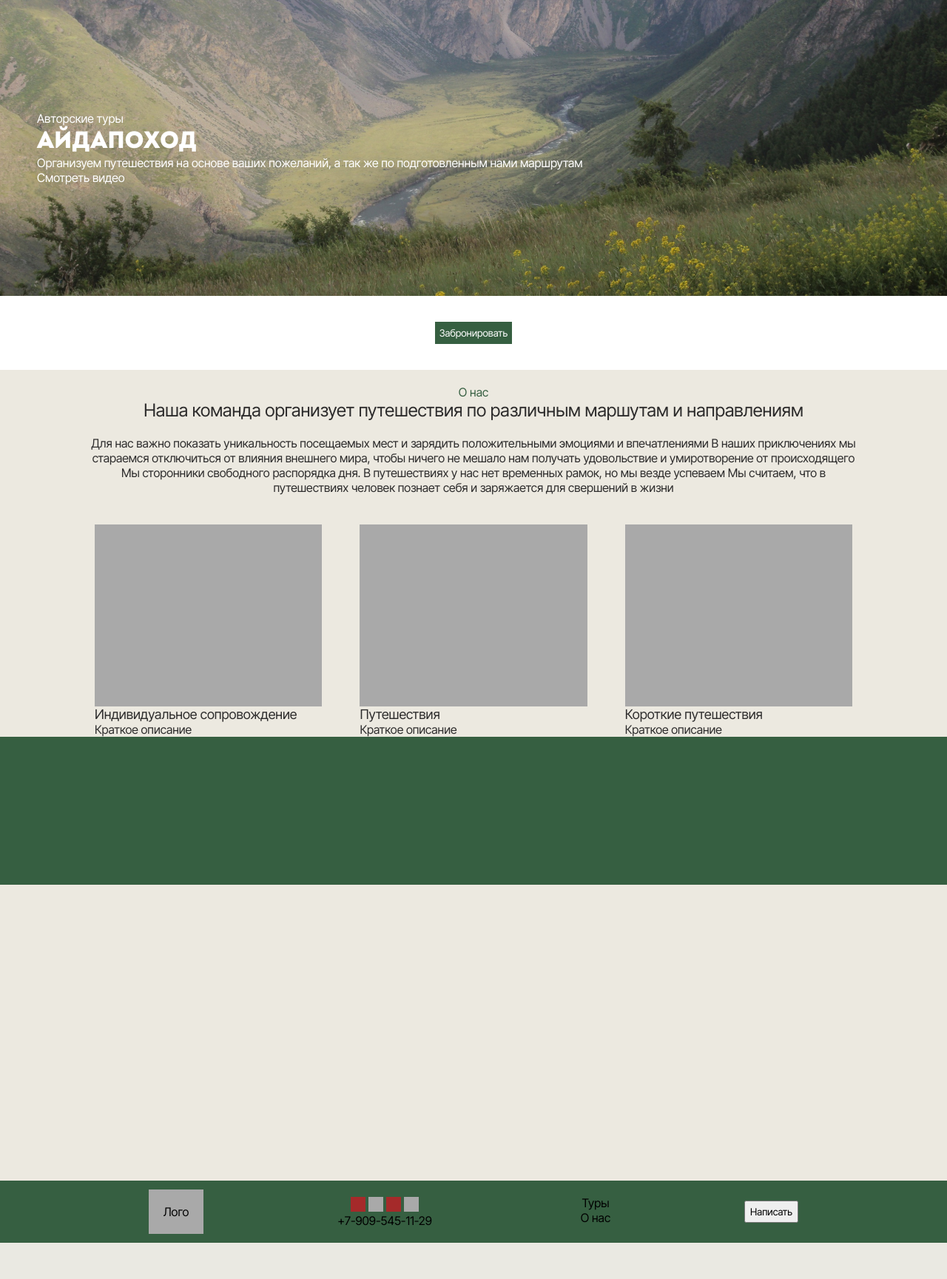
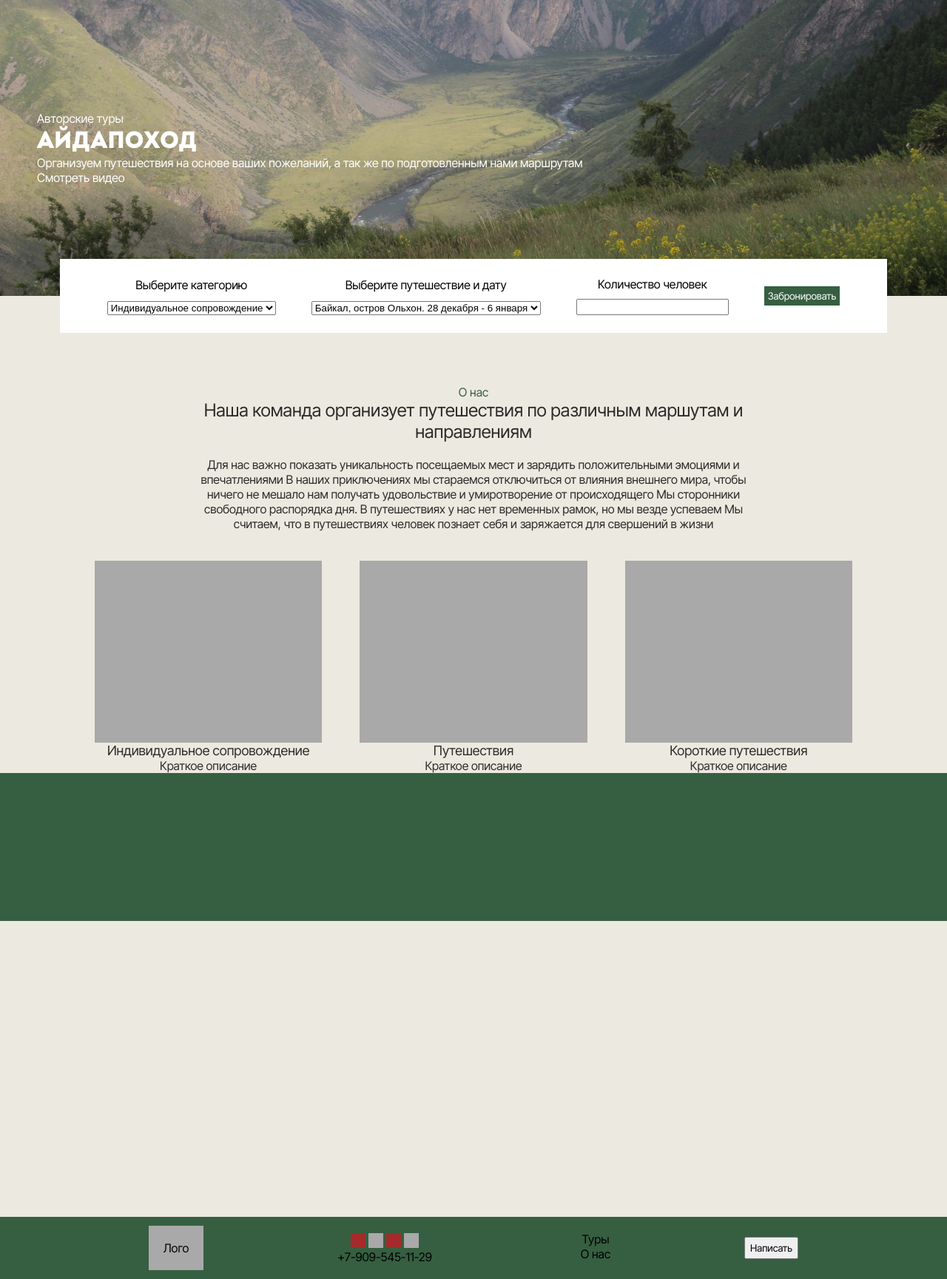
Before and after one commit to TwoMokko/travel, a PHP site: page / in a window 1280 px wide. Shown: the whole page at 74% size. Before the commit the page ends 1680 px from the top, so only its background shows below. Run offline with PHP 8.4, Linux system fonts and the light colour scheme; style sheets or scripts are compiled from the project's sources; some libraries are stand-ins or nearby versions.

Commit message:
Работа с главной страницей в сцсс

```diff
--- a/css/main.scss
+++ b/css/main.scss
@@ -26,23 +26,43 @@ body { background-color: $color_main; margin: 0; }
 }
 
 
-main {
-	> div.check_tour {
-		height: 100px; background-color: white; display: flex; justify-content: center; text-align: center;
-		> div {}
+
+.block.check_tour { position: relative;
+	height: 0;
+	> div { position: absolute; left: 0; right: 0; top: -50px; text-align: center;
+		> form {
+			padding: 24px 40px; margin: 0 auto; background-color: white; display: inline-flex; justify-content: center;
+			> div {
+				margin-top: auto; margin-bottom: auto; padding: 0 24px;
+				&:nth-of-type(1) {
+					> div { padding-bottom: 10px; }
+				}
+				&:nth-of-type(2) {
+					> div { padding-bottom: 10px; }
+				}
+				&:nth-of-type(3) {
+					> div { padding-bottom: 10px; }
+				}
+				&:nth-of-type(4) {
 					> input {
-			height: 30px; margin-top: auto; margin-bottom: auto; background-color: $color_main_green; border: none; color: white;
+						padding: 5px; background-color: $color_main_green; border: none; color: white;
 					}
 				}
-	> div.about_us {
-		padding: 20px;
+			}
+		}
+	}
+
+}
+
+.block.about_us {
+	margin: 0 auto; padding: 120px 20% 20px; max-width: 1200px;
 	> div { text-align: center;
 		&:nth-of-type(1) { color: $color_main_green; }
-			&:nth-of-type(2) { color: $color_text_main; font-size: x-large; margin: 0 100px; }
-			&:nth-of-type(3) { color: $color_text_main; margin: 20px 100px; }
+		&:nth-of-type(2) { color: $color_text_main; font-size: x-large; }
+		&:nth-of-type(3) { color: $color_text_main; margin: 20px 0; }
 	}
 }
-	> div.tour { display: flex; margin: 0 auto; padding: 0 10%; max-width: 1200px;
+.block.tour { display: flex; margin: 0 auto; padding: 0 10%; max-width: 1200px; text-align: center;
 	> div { width: 30%;
 		&:not(:last-child) { margin-right: 5%; }
 		> div {
@@ -52,13 +72,12 @@ main {
 		}
 	}
 }
-
-	> div.adventure { height: 200px; background-color: $color_main_green; }
-	> div.photo { height: 400px; }
-}
+.block.adventure { height: 200px; background-color: $color_main_green; }
+.block.photo { height: 400px; }
 
 
-div.block.footer {
+
+.block.footer {
 	background-color: $color_main_green;
 	> div {
 		display: flex; justify-content: space-evenly; text-align: center;  width: 100%; max-width: 1200px; margin: 0 auto;
--- a/index.php
+++ b/index.php
@@ -10,11 +10,77 @@
             <div>
                 <div>Авторские туры</div>
                 <div>АйДаПоход</div>
-                <div>Организуем путешествия на основе ваших пожеланий, а так же по подготовленным нами маршрутам</div>
+                <div>Организуем путешествия на основе ваших пожеланий,
+					а так же по подготовленным нами маршрутам</div>
                 <div>Смотреть видео</div>
             </div>
         </div><?php
     }
 
+    function Main() {
+    	?><div class = "block check_tour">
+			<div>
+				<form>
+					<div>
+						<div>Выберите категорию</div>
+						<select>
+							<option>Индивидуальное сопровождение</option>
+							<option>Путешествия</option>
+							<option>Короткие путешествия</option>
+						</select>
+					</div>
+					<div>
+						<div>Выберите путешествие и дату</div>
+						<select>
+							<option>Байкал, остров Ольхон. 28 декабря - 6 января</option>
+							<option>Чулышманская долина. 1-8 мая</option>
+							<option>Ак-туру. 24-30 июня</option>
+							<option>Чулышманская долина. 20-29 июля</option>
+							<option>Каракольские озера. 2-10 августа</option>
+							<option>Ак-туру. 27 августа - 3 сентября</option>
+						</select>
+					</div>
+					<div>
+						<div>Количество человек</div>
+						<input type = "text">
+					</div>
+					<div>
+						<input type = "submit" value = "Забронировать">
+					</div>
+				</form>
+			</div>
+
+		</div>
+		<div class = "block about_us">
+			<div>О нас</div>
+			<div>Наша команда организует путешествия по различным маршутам и направлениям</div>
+			<div>
+				Для нас важно показать уникальность посещаемых мест и зарядить положительными эмоциями и впечатлениями
+				В наших приключениях мы стараемся отключиться от влияния внешнего мира, чтобы ничего не мешало нам получать удовольствие и умиротворение от происходящего
+				Мы сторонники свободного распорядка дня. В путешествиях у нас нет временных рамок, но мы везде успеваем
+				Мы считаем, что в путешествиях человек познает себя и заряжается для свершений в жизни
+			</div>
+		</div>
+		<div class = "block tour">
+			<div>
+				<div></div>
+				<div>Индивидуальное сопровождение</div>
+				<div>Краткое описание</div>
+			</div>
+			<div>
+				<div></div>
+				<div>Путешествия</div>
+				<div>Краткое описание</div>
+			</div>
+			<div>
+				<div></div>
+				<div>Короткие путешествия</div>
+				<div>Краткое описание</div>
+			</div>
+		</div>
+		<div class = "block adventure"></div>
+		<div class = "block photo"><?php
+	}
+
     require 'templates/footer.tpl';
     require 'templates/main.tpl';
--- a/templates/main.tpl
+++ b/templates/main.tpl
@@ -9,42 +9,7 @@
 </head>
 <body>
     <header><?php Head(); ?></header>
-    <main>
-        <div class = "check_tour">
-            <div></div>
-            <div></div>
-            <input type = "button" value = "Забронировать">
-        </div>
-        <div class = "about_us">
-            <div>О нас</div>
-            <div>Наша команда организует путешествия по различным маршутам и направлениям</div>
-            <div>
-            Для нас важно показать уникальность посещаемых мест и зарядить положительными эмоциями и впечатлениями
-            В наших приключениях мы стараемся отключиться от влияния внешнего мира, чтобы ничего не мешало нам получать удовольствие и умиротворение от происходящего
-            Мы сторонники свободного распорядка дня. В путешествиях у нас нет временных рамок, но мы везде успеваем
-            Мы считаем, что в путешествиях человек познает себя и заряжается для свершений в жизни
-            </div>
-        </div>
-        <div class = "tour">
-            <div>
-                <div></div>
-                <div>Индивидуальное сопровождение</div>
-                <div>Краткое описание</div>
-            </div>
-            <div>
-                <div></div>
-                <div>Путешествия</div>
-                <div>Краткое описание</div>
-            </div>
-            <div>
-                <div></div>
-                <div>Короткие путешествия</div>
-                <div>Краткое описание</div>
-            </div>
-        </div>
-        <div class = "adventure"></div>
-        <div class = "photo">
-    </main>
+    <main><?php Main(); ?></main>
     <footer><?php Footer(); ?></footer>
     <script></script>
 </body>
```
Lines whose indentation alone changed are shown as unchanged.
